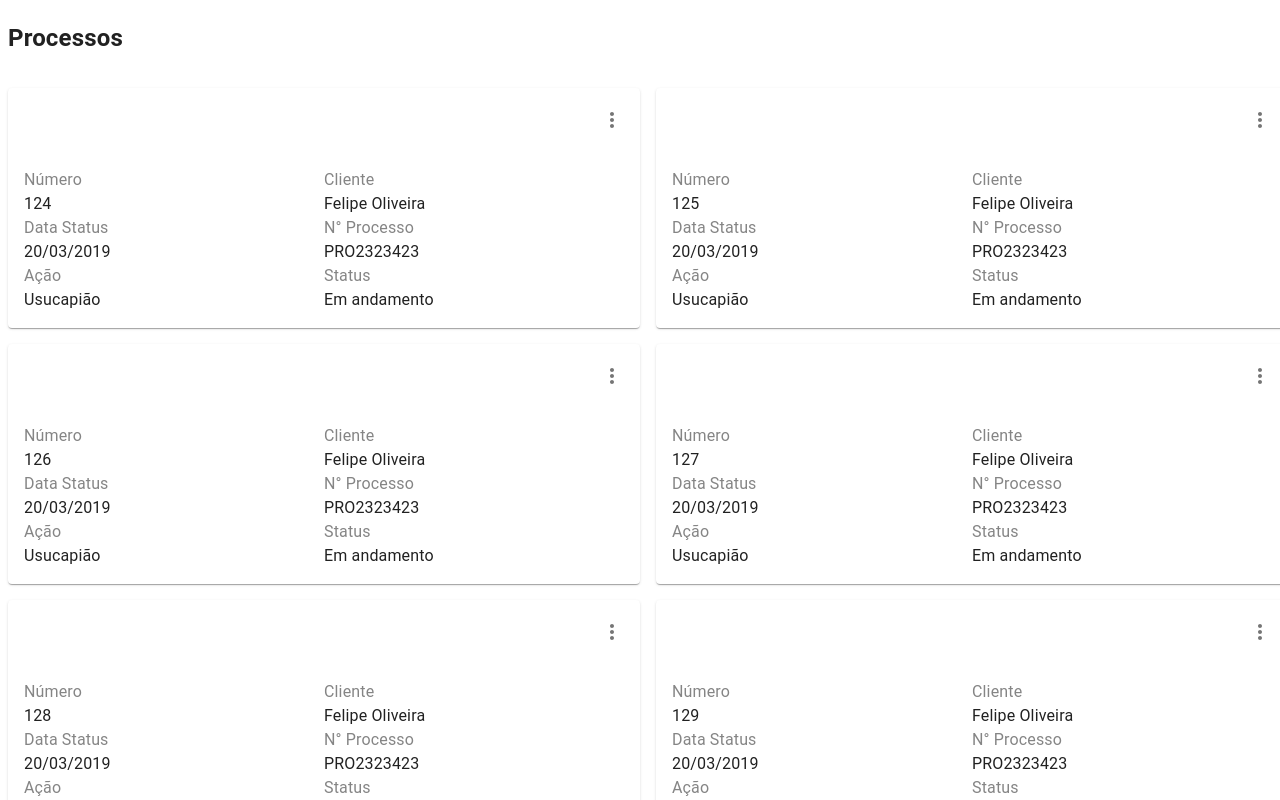
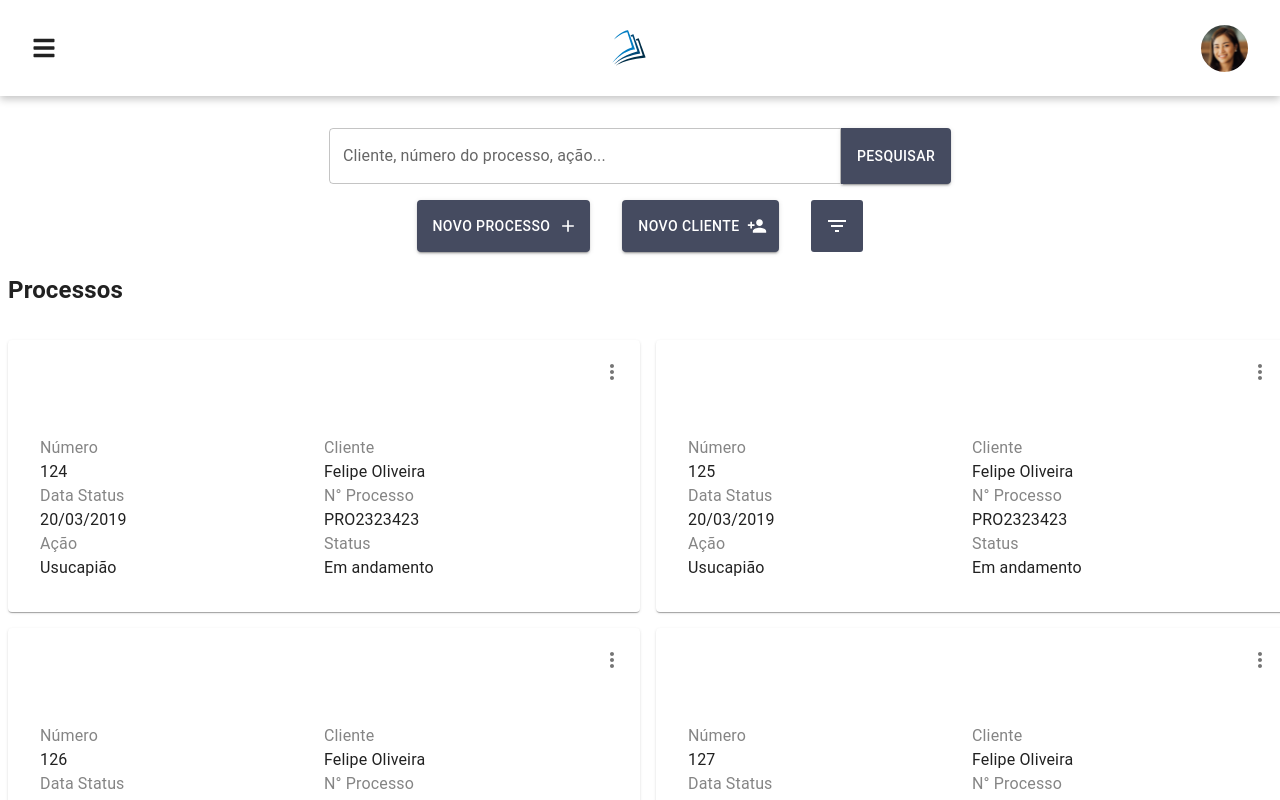
Before and after one commit to Cauasebastian/procesy-front-end, a React (Vite) app: page /processos in a window 1280 px wide. Built offline with nearby package versions, Linux system fonts and the light colour scheme.

Commit message:
Feat: Adicionado funcionalidade de pesquisa e novos botões na página de Processos

```diff
--- a/src/pages/Processos/Processos.jsx
+++ b/src/pages/Processos/Processos.jsx
@@ -2,27 +2,94 @@ import processos from "../../mocks/processos.json"
 import Card from '@mui/material/Card';
 import CardHeader from '@mui/material/CardHeader';
 import IconButton from '@mui/material/IconButton';
+import FilterListIcon from '@mui/icons-material/FilterList';
+import AddIcon from '@mui/icons-material/Add';
+import PersonAddIcon from '@mui/icons-material/PersonAdd';
 import MoreVertIcon from '@mui/icons-material/MoreVert';
 import Typography from '@mui/material/Typography';
+import Box from '@mui/material/Box';
+import Button from '@mui/material/Button';
+import TextField from '@mui/material/TextField';
 import styles from "./style.module.css"
+import { Header } from '../../components/Header'
+import React, { useState } from 'react';
 import { useNavigate } from 'react-router-dom';
-// adicionar imports para o header
 
 export default function Processos(){
     const navigate = useNavigate();
+    const [searchTerm, setSearchTerm] = useState('');
 
     function redirectToDetails(processo){
         navigate(`/processo/${processo.numero}`, { state: { processo }, replace: false})
     }
 
-    // adicionar função para filtrar os dados dos processos
-
+    // adicionar função para filtrar os dados dos processos om base no termo de pesquisa
+    const filteredProcessos = processos.filter(processo =>
+        processo.cliente.nome.toLowerCase().includes(searchTerm.toLowerCase()) ||
+        processo.numero.toLowerCase().includes(searchTerm.toLowerCase()) ||
+        processo.acao.toLowerCase().includes(searchTerm.toLowerCase()) ||
+        processo.status.toLowerCase().includes(searchTerm.toLowerCase()) ||
+        processo.codProcesso.toLowerCase().includes(searchTerm.toLowerCase())
+    );
     console.log(processos);
     return(
         <div className={styles.container}>
-            {/* adicionar o header */}
-
-            {/* Fazer um box de Pesquisa */}
+            <Header />
+            <Box sx={{display: "flex", justifyContent: "center", alignItems: "center", mb: 2, marginTop: 4}}>
+                    <TextField
+                        label="Cliente, número do processo, ação..."
+                        variant="outlined"
+                        value={searchTerm}
+                        onChange={(event) => setSearchTerm(event.target.value)}
+                        sx={{
+                            width: '40%',
+                        '& .MuiOutlinedInput-root': {
+                            borderTopRightRadius: '0px',
+                            borderBottomRightRadius: '0px',
+                        }
+                    }}
+                    />
+                    <Button
+                    variant="contained"
+                    color="primary"
+                    onClick={() => console.log('Pesquisar')}
+                    sx={{
+                        ml: 0,
+                        backgroundColor: '#454B60',
+                        height: '56px',
+                        borderTopLeftRadius: '0px',
+                        borderBottomLeftRadius: '0px'
+                    }}
+                >
+                    Pesquisar
+                </Button>
+            </Box>
+                <Box sx={{ display: 'center', justifyContent: 'center', mb: 4, width: '50%', margin: '0 auto' }}>
+                    <Button
+                        variant="contained"
+                        sx={{ mr: 4, backgroundColor: '#454B60', minWidth: '52px', height: '52px' }}
+                        onClick={() => navigate('/novo-processo')}
+                        endIcon={<AddIcon />}
+                        padding="6px 26px"
+                    >
+                        Novo Processo
+                    </Button>
+                    <Button
+                        variant="contained"
+                        sx={{ mr: 4, backgroundColor: '#454B60', minWidth: '52px', height: '52px' }}
+                        onClick={() => navigate('/novo-cliente')}
+                        endIcon={<PersonAddIcon />}
+                        padding="6px 26px"
+                    >
+                        Novo Cliente
+                    </Button>
+                    <IconButton
+                        sx={{ backgroundColor: '#454B60', color: 'white', minWidth: '52px', height: '52px', borderRadius: '3px' }}
+                        onClick={() => console.log('Filtro')}
+                    >
+                        <FilterListIcon />
+                    </IconButton>
+                </Box>
 
             <h2 className={styles.title_page} onClick={() => console.log("olá")}>Processos</h2>
             <div className={styles.container_cards}>
--- a/src/pages/Processos/style.module.css
+++ b/src/pages/Processos/style.module.css
@@ -15,7 +15,7 @@
     display: grid;
     width: 100%;
     grid-template-columns: 1fr 1fr;
-    padding: 1rem;
+    padding: 2rem;
 }
 
 .title_atribute{
@@ -24,4 +24,5 @@
 
 .title_page{
     margin-left: 0.5rem;
+    font-weight: bold;
 }
```
